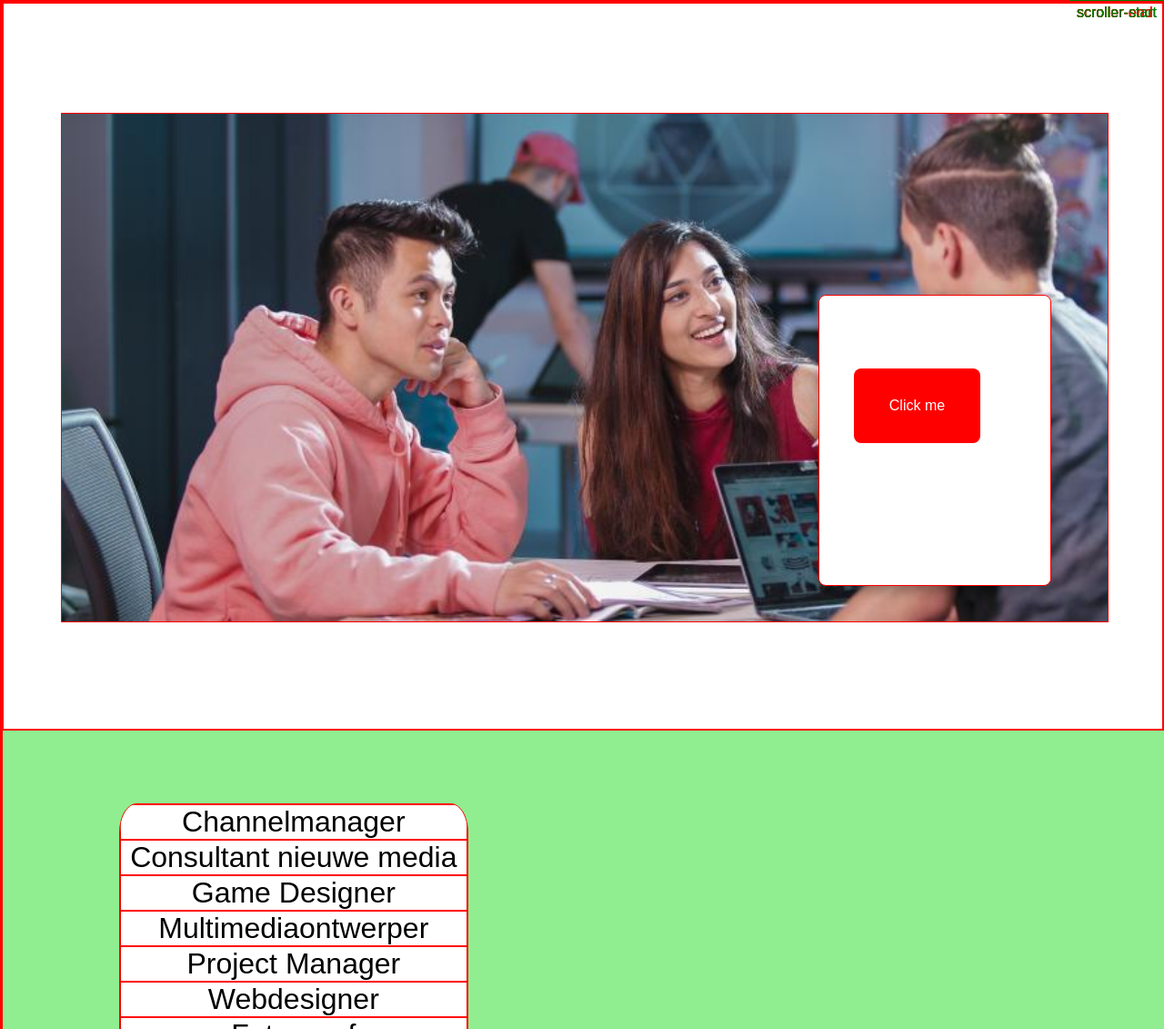
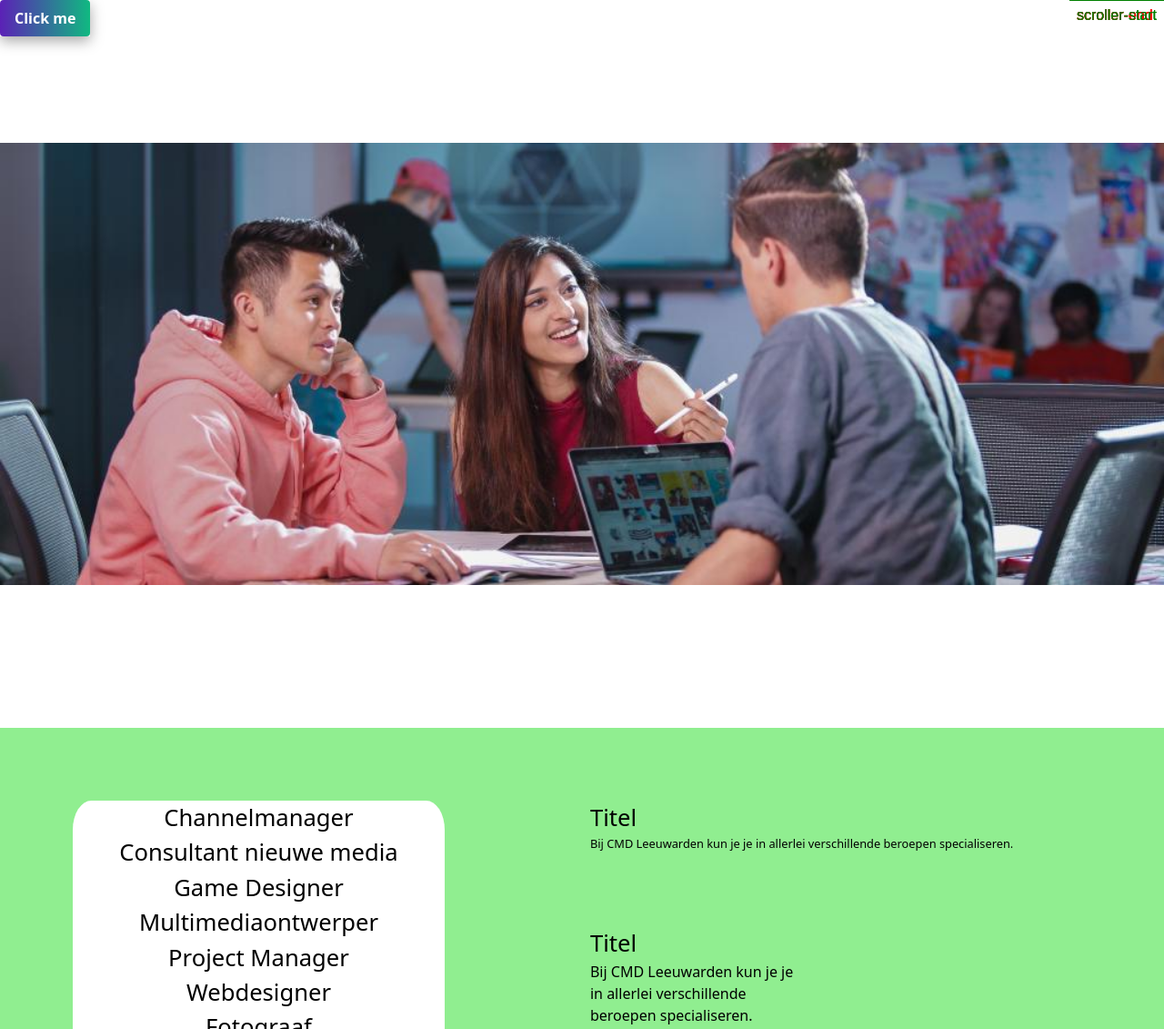
Before and after one commit to MrBlawk/CMD-Roadtrip, a website with bundled scripts: page index.html in a window 1280 px wide. Shown: the top 1131 px of the page at 91% size. Built offline with nearby package versions, Linux system fonts and the light colour scheme.

Commit message:
tailwind added

```diff
--- a/index.html
+++ b/index.html
@@ -4,25 +4,39 @@
     <meta charset="UTF-8">
     <meta http-equiv="X-UA-Compatible" content="IE=edge">
     <meta name="viewport" content="width=device-width, initial-scale=1.0">
+    <link href="https://unpkg.com/tailwindcss@%5E2/dist/tailwind.min.css" rel="stylesheet">
     <link rel="stylesheet" href="style.css">
     <title>CMD-Roadtrip</title>
 </head>
 <body>
 
-    <div class="main" id="levelOne">
-        <div class="container">
+    <div class="flex main bg-white-100 h-screen w-screen" id="levelOne">
+
+        <img src="./img/bg.jpg" alt="" class="m-auto w-screen align-middle " style="vertical-align: middle;">
+
+
         <div class="button-container">
-            <button onclick="enlistFunction()">Click me</button>
-        </div>
-        <div class="img-container">
-        </div>
+            <button onclick="enlistFunction()" class="bg-gradient-to-r from-purple-800 to-green-500 hover:from-pink-500 hover:to-green-500 text-white font-bold py-2 px-4 rounded focus:ring transform transition hover:scale-105 duration-300 ease-in-out">Click me</button>
         </div>
     </div>
 
-    <div class="main" id="levelTwo">
-        <div id="textContainer"></div>
-        <div id="p1"></div>
+    <div class="main flex h-screen w-screen" id="levelTwo">
+        <div class="m-20 p-auto w-1/3" id="textContainer"></div>
+
+
+        <div class="">
+            <div class="m-20 p-auto w-2/3" id="textcontainer" >
+                <h1 style="font-size: 2vw;">Titel</h1>
+                <p style="font-size: 1vw">Bij CMD Leeuwarden kun je je in allerlei verschillende beroepen specialiseren.</p>
+            </div>
+            <div class="m-20 p-auto w-1/3" id="textcontainer">
+                <h1 style="font-size: 2vw;">Titel</h1>
+                <p>Bij CMD Leeuwarden kun je je in allerlei verschillende beroepen specialiseren.</p>
+            </div>
+        </div>
     </div>
+
+
     <div class="main" id="levelThree">
         <img src="./img/bg-img-test.jpg" alt=""
         style="position: absolute; width: 200vw; height: 100vh;" id="bg-parallax">
@@ -47,6 +61,7 @@
         <div id="c"></div>
     </div>
 
+
     <script src="https://cdnjs.cloudflare.com/ajax/libs/gsap/3.8.0/gsap.min.js"></script>
     <script src="https://cdnjs.cloudflare.com/ajax/libs/gsap/3.8.0/ScrollTrigger.min.js"></script>
     <script src="./scripts/level_one.js"></script>
--- a/style.css
+++ b/style.css
@@ -1,65 +1,35 @@
 *{
-    margin: 0;
-    padding: 0;
+
     box-sizing: border-box;
-    font-family: 'Montserrat', sans-serif;
-    border: 1px red solid;
 }
 
+
+
+/* .main{
+    width: 100vw;
+    height: 100vh;
+} */
 
 body{
     overflow-x: hidden;
 }
 
-.main{
-    width: 100vw;
-    height: 100vh;
+
+
+
+#levelOne .button-container{
+    background: white;
+    box-shadow: rgba(0, 0, 0, 0.35) 0px 5px 15px;
+    position: absolute;
 }
 
-#levelOne {
-    height: 100vh;
-    width: 100vw;
-}
-
-.container{
-    height: 100vh;
-    width: 100vw;
-
-}
-
-#levelOne .container .button-container{
-    background: white;
-    border-radius: 1vh;
-    box-shadow: rgba(0, 0, 0, 0.35) 0px 5px 15px;
-    height: 40vh;
-    width: 20vw;
-    position: absolute;
-    margin-left: 70vw;
-    margin-top: 40vh;
-}
-
-#levelOne .container .img-container{
-    height: 70vh;
-    width: 90vw;
-    margin: 15vh auto 0 auto;
-    background: green;
-    background-image: url('./img/bg.jpg') ;
-    background-size: cover;
-    background-repeat: no-repeat;
-}
-
-
 #levelOne .container .button-container button{
-    margin-left: 3vw;
-    margin-top: 10vh;
     background-color: red;
     border: none;
     color: white;
-    padding: 4vh 3vw;
     text-align: center;
     text-decoration: none;
     font-size: 16px;
-    border-radius: 1vh;
 }
 
 .button-container button:hover{
@@ -72,23 +42,13 @@ body{
 
 
 
-#levelThree .van-img{
-    width: 5vw;
-    margin-left: 1vw;
-    margin-top:70vh;
-    overflow: hidden;
-    z-index: 10;
-}
 
 #levelTwo #textContainer{
     text-align: center;
-    width: 30vw;
-    height: 80vh;
     background-color: white;
-    margin: 10vh 10% 20% 10%;
     border-radius: 5%;
     overflow-y: scroll;
-    font-size: 4vh;
+    font-size: 2vw;
 }
 
 #levelTwo #textContainer::-webkit-scrollbar{
@@ -96,13 +56,23 @@ body{
 }
 
 #textContainer p:hover{
-    font-size: 7vh;
+    font-size: 3vw;
     overflow-wrap: break-word;
+    font-weight: bold;
 }
 
 
 #levelThree{
     background-color: lightyellow;
+}
+
+
+#levelThree .van-img{
+    width: 5vw;
+    margin-left: 1vw;
+    margin-top:70vh;
+    overflow: hidden;
+    z-index: 10;
 }
 
 #levelThree .city{
```
